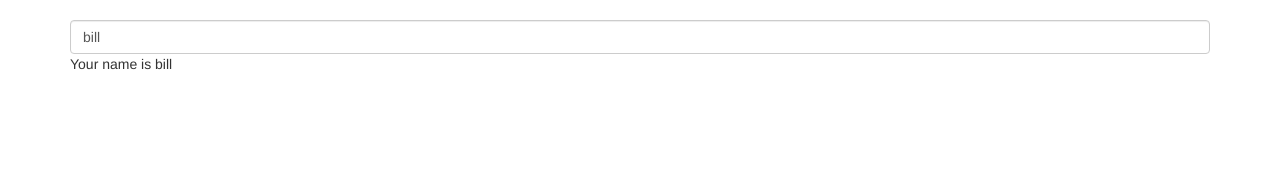
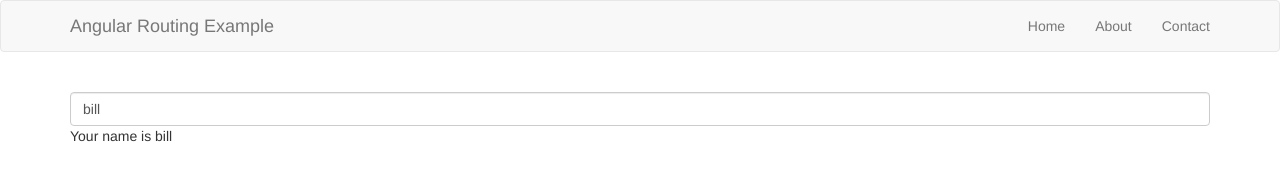
Before and after one commit to EladRahmim/AngularJS, a website: page webApp/index.html in a window 1280 px wide. Drawn offline with Linux system fonts and the light colour scheme.

Commit message:
add nav
add nav

```diff
--- a/webApp/index.html
+++ b/webApp/index.html
@@ -10,6 +10,19 @@
   <script type="application/javascript" src="js/index.js"></script>
 </head>
 <body>
+<nav class="navbar navbar-default">
+    <div class="container">
+        <div class="navbar-header">
+            <a class="navbar-brand" href="/">Angular Routing Example</a>
+        </div>
+
+        <ul class="nav navbar-nav navbar-right">
+            <li><a href="#"><i class="fa fa-home"></i> Home</a></li>
+            <li><a href="#about"><i class="fa fa-shield"></i> About</a></li>
+            <li><a href="#contact"><i class="fa fa-comment"></i> Contact</a></li>
+        </ul>
+    </div>
+</nav>
   <div class="container" ng-controller="MainCtrl">
 
     <br>
```
